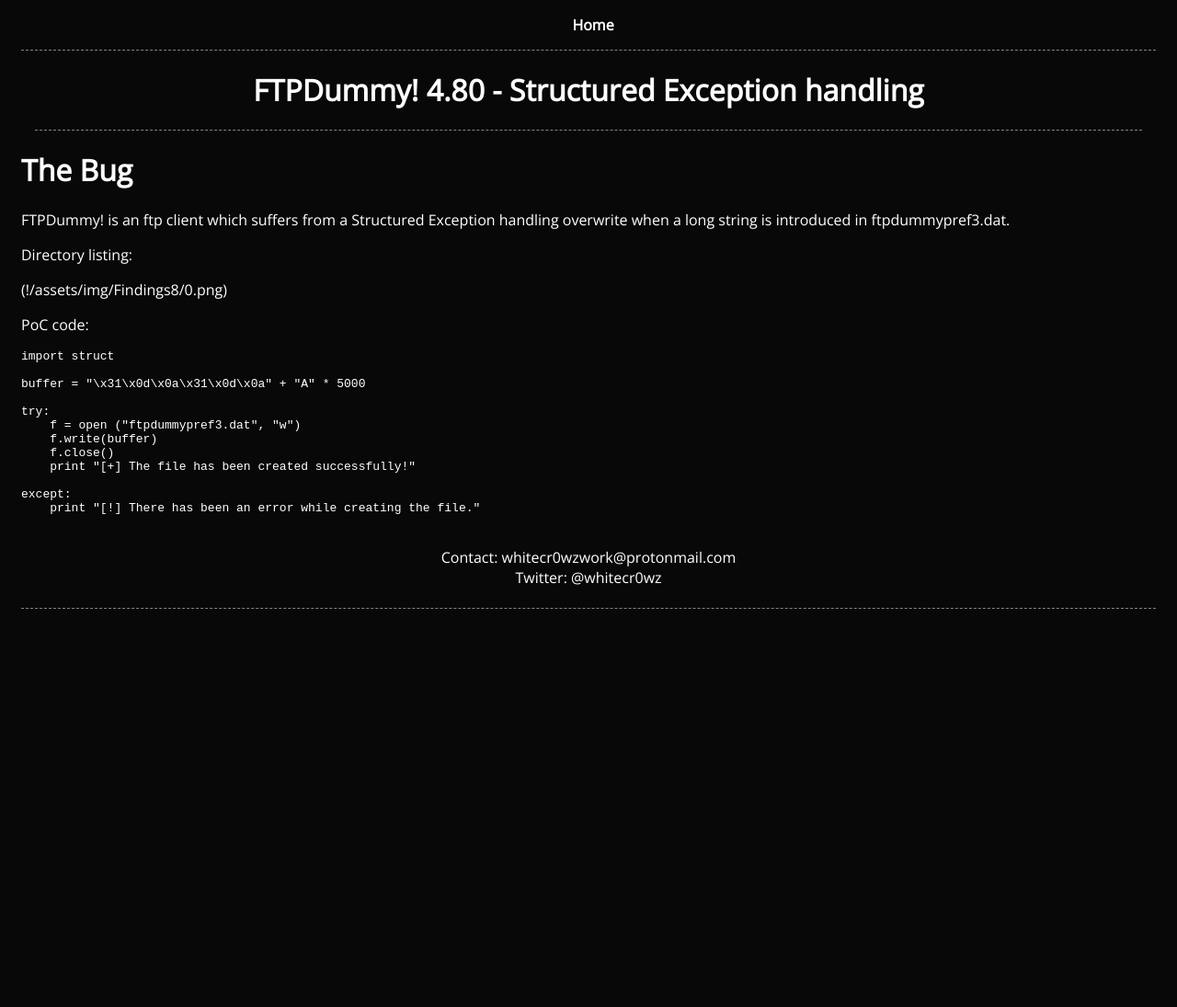
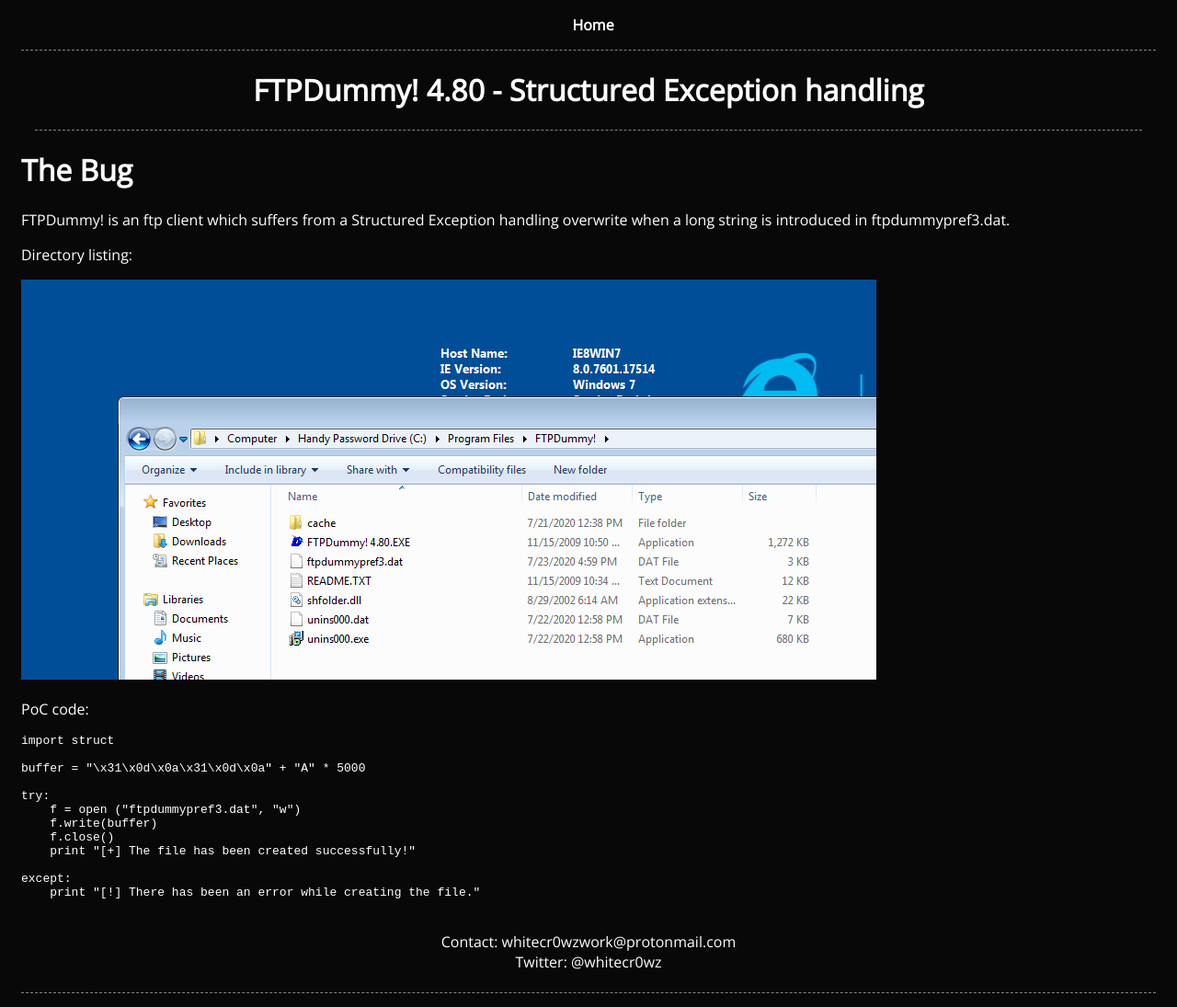
Before and after one commit to whitecr0wz/whitecr0wz.github.io, a Jekyll site: the page built from _posts/posts/2020-07-23-ftp-dummy.md, in a window 1280 px wide. Shown: the whole page at 92% size. Built offline with Jekyll 4.4.1, drawn with Linux system fonts in a browser that asks for light colours; before the commit the page ends 900 px from its top, so only the background shows below that.

Commit message:
Update 2020-07-23-ftp-dummy.md

```diff
--- a/_posts/posts/2020-07-23-ftp-dummy.md
+++ b/_posts/posts/2020-07-23-ftp-dummy.md
@@ -13,7 +13,7 @@
 
 Directory listing:
 
-(!/assets/img/Findings8/0.png)
+![](/assets/img/Findings8/0.png)
 
 PoC code:
 
```
